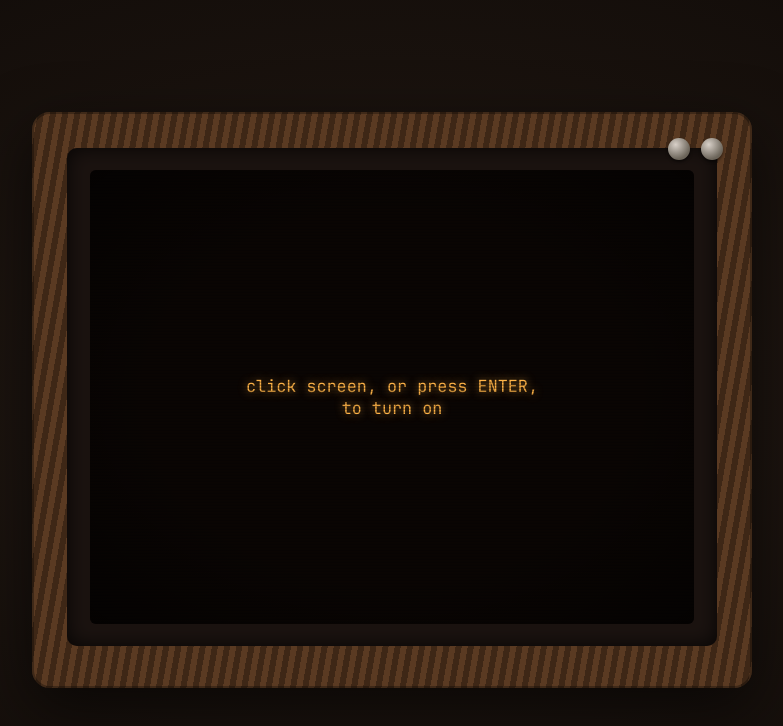
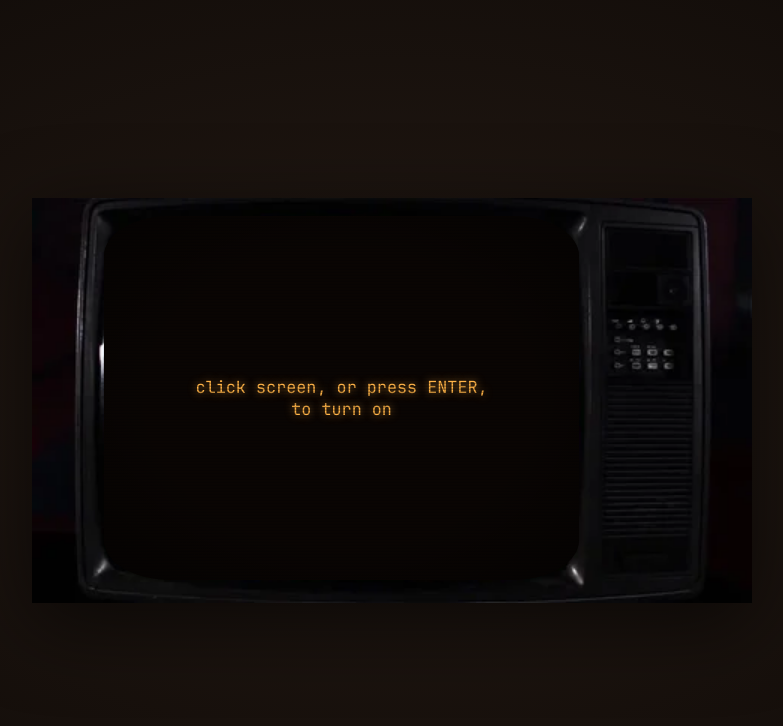
Before and after one commit to adel051700/adel051700.github.io, a plain HTML site: page layal/index.html in a window 1280 px wide. Shown: the whole page, without its empty margins (248-1031 px from the left). Drawn offline with Linux system fonts and the light colour scheme.

Commit message:
Use real TV photo as frame, add CRT hum background sound
Replace CSS wood-grain drawn TV with tv.png (a chroma-keyed retro TV
photo); the .screen overlay is positioned/masked to sit exactly over
the photo's green area. Also wires up a looping background-noise
<audio> element started on power-on; ships silent until a real
audio/crt-hum.mp3|ogg file is dropped in (see audio/README.md).

```diff
--- a/layal/index.html
+++ b/layal/index.html
@@ -36,42 +36,21 @@
 
     .tv {
         width: min(92vw, 720px);
-        background:
-            repeating-linear-gradient(100deg, var(--wood-1) 0 6px, var(--wood-2) 6px 12px);
-        border-radius: 18px;
-        padding: 2.2rem 2.2rem 2.6rem;
-        box-shadow: 0 20px 60px rgba(0,0,0,0.6), inset 0 0 0 2px rgba(0,0,0,0.3);
+        aspect-ratio: 480 / 270;
         position: relative;
+        background: url("tv.png") center / 100% 100% no-repeat;
+        filter: drop-shadow(0 20px 40px rgba(0,0,0,0.6));
     }
 
-    .tv-controls {
+    /* Positioned over the green-screen area of tv.png (480x270 source). */
+    .screen {
         position: absolute;
-        top: 1.6rem;
-        right: 1.8rem;
-        display: flex;
-        gap: 0.7rem;
-    }
-
-    .knob {
-        width: 22px;
-        height: 22px;
-        border-radius: 50%;
-        background: radial-gradient(circle at 35% 30%, #d8d0c8, #6b6459 70%);
-        box-shadow: 0 2px 3px rgba(0,0,0,0.5);
-    }
-
-    .screen-bezel {
-        background: #1b1310;
-        border-radius: 10px;
-        padding: 1.4rem;
-        box-shadow: inset 0 0 20px rgba(0,0,0,0.8);
-    }
-
-    .screen {
-        position: relative;
-        aspect-ratio: 4 / 3;
+        left: 10%;
+        top: 4.5%;
+        width: 66%;
+        height: 90%;
+        border-radius: 14% / 11%;
         background: var(--screen-black);
-        border-radius: 6px;
         overflow: hidden;
         color: var(--amber);
     }
@@ -293,9 +272,11 @@
 </style>
 </head>
 <body>
+    <audio id="crtHum" loop preload="none">
+        <source src="audio/crt-hum.mp3" type="audio/mpeg">
+        <source src="audio/crt-hum.ogg" type="audio/ogg">
+    </audio>
     <div class="tv">
-        <div class="tv-controls"><div class="knob"></div><div class="knob"></div></div>
-        <div class="screen-bezel">
             <div class="screen" id="screen">
                 <div class="flicker" id="flicker"></div>
 
@@ -344,7 +325,6 @@
                     <p class="hint">Esc to go back</p>
                 </section>
             </div>
-        </div>
     </div>
 
 <script>
@@ -363,6 +343,7 @@
 
     const views = document.querySelectorAll(".view");
     const flicker = document.getElementById("flicker");
+    const crtHum = document.getElementById("crtHum");
     const viewerStage = document.getElementById("viewerStage");
     const pinDisplay = document.getElementById("pinDisplay");
     const keypad = document.getElementById("keypad");
@@ -396,6 +377,8 @@
     // --- power on ---
     function powerOn() {
         if (state !== "off") return;
+        crtHum.volume = 0.35;
+        crtHum.play().catch(() => {}); // ponytail: silent no-op until audio/crt-hum.* is dropped in
         doFlicker(() => {
             if (localStorage.getItem("layalUnlocked") === "1") {
                 menuSelected = 0;
```
Also changed, not shown: layal/audio/README.md (added), layal/tv.png (added).
